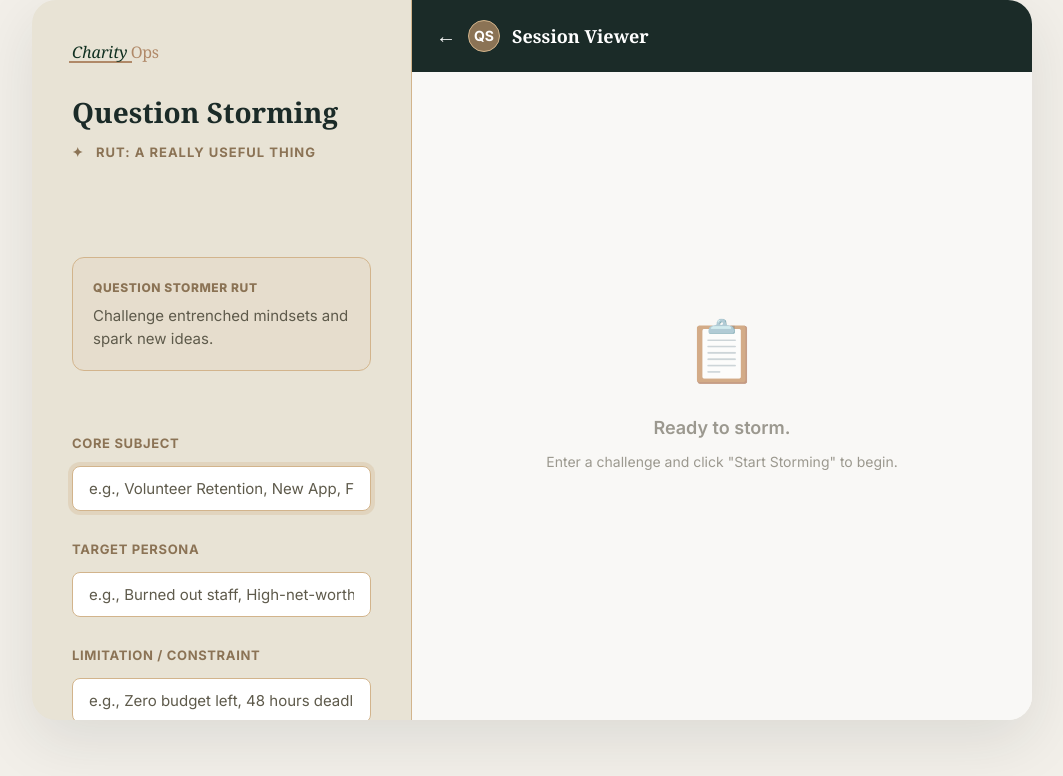
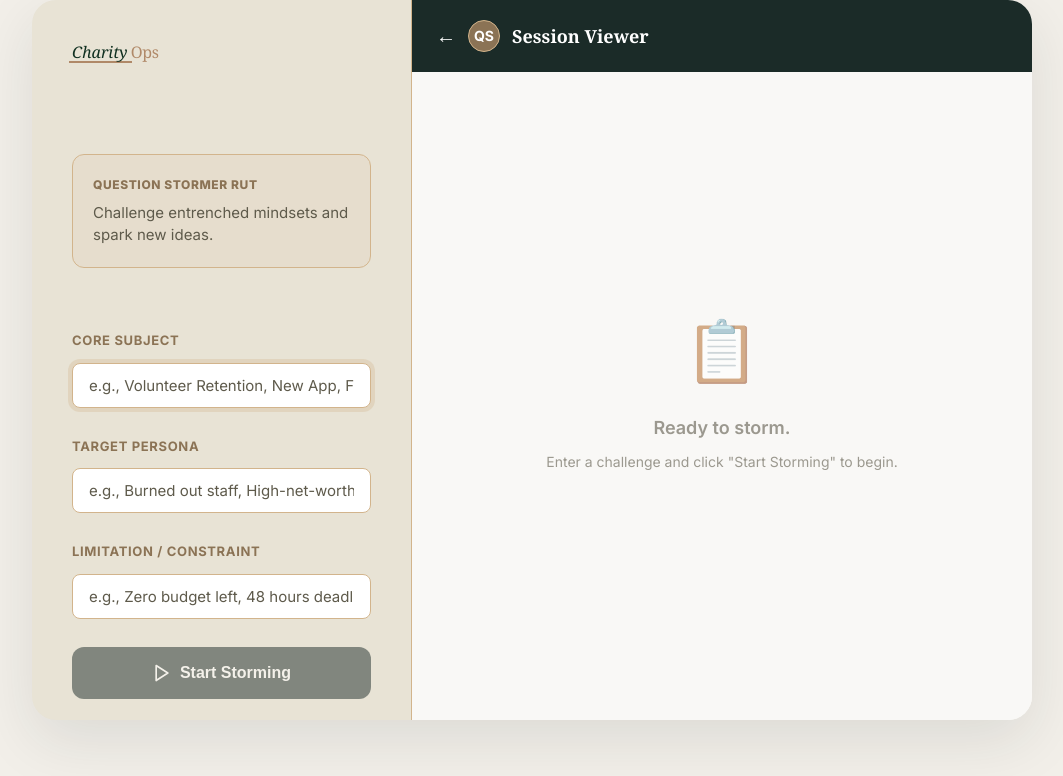
Before and after one commit to uantchern/question-storming, a React (Vite) app: page / in a window 1280 px wide. Shown: the top 776 px of the page, without its empty margins (108-1171 px from the left). Built offline with nearby package versions, Linux system fonts and the light colour scheme.

Commit message:
Remove Question Storming title and tagline

```diff
--- a/src/App.jsx
+++ b/src/App.jsx
@@ -122,12 +122,7 @@ function App() {
                     </span><span className="relative z-10 tracking-tight" style={{ color: '#B08968', position: 'relative', zIndex: 10, fontWeight: 400, letterSpacing: '-0.025em', marginLeft: '-0.05em' }}>Ops</span>
                 </div>
 
-                <h1 style={{ fontSize: '28px', color: '#1B2B28', fontWeight: 800, marginBottom: '8px', fontFamily: 'Georgia, serif' }}>
-                    Question Storming {session.isParadoxMode && <span className="paradox-label" style={{ fontSize: '12px' }}>ROLL THE DICE FOR A 13</span>}
-                </h1>
-                <p className="tagline" style={{ color: '#8B7355', fontSize: '13px', fontWeight: 700, textTransform: 'uppercase', letterSpacing: '1px', marginBottom: '30px' }}>
-                    <span style={{ marginRight: '0.5rem' }}>✦</span> RUT: A Really Useful Thing
-                </p>
+
 
                 <SessionSetup onStart={handleStartStorm} initialScenario={session.scenario} isStarted={session.phase !== 'SETUP'} />
                 {isStarting && <div style={{ marginTop: '16px', color: '#B08968', fontSize: '14px', fontWeight: 'bold', textAlign: 'center' }}>Connecting to AI Model...</div>}
```
